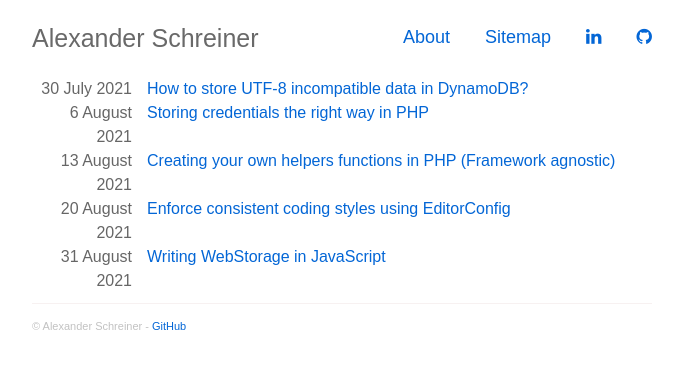
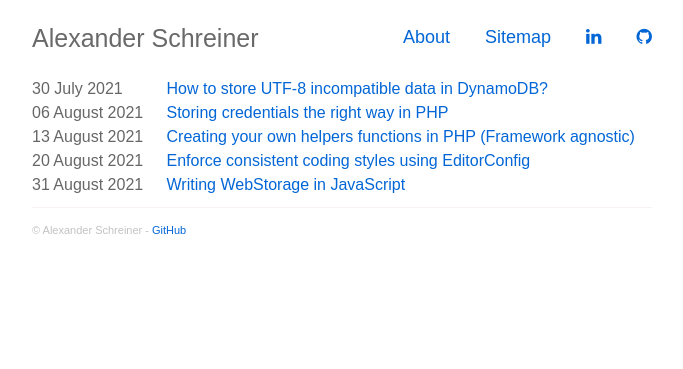
Before and after one commit to alexander-schreiner/alexander-schreiner.github.io, a Jekyll site: the page built from index.html, in a window 1280 px wide. Shown: the top 369 px of the page, without its empty margins (298-981 px from the left). Built offline with Jekyll 4.4.1, drawn with Linux system fonts in a browser that asks for light colours; nearby versions of some CDN libraries; the list of posts is cut into pages by our own code.

Commit message:
Update index.html

```diff
--- a/index.html
+++ b/index.html
@@ -7,8 +7,8 @@ layout: default
     {% for post in site.blog %}
       {% if post.url %}
         <div class="row">
-          <div class="col-md-3" style="width: 20%; text-align: right;">
-            {{ post.date | date: "%-d %B %Y" }}
+          <div class="col-md-3" style="width: 23%;">
+            {{ post.date | date: "%d %B %Y" }}
           </div>
           <a href="{{ post.url }}">{{ post.title }}</a>
         </div>
```
